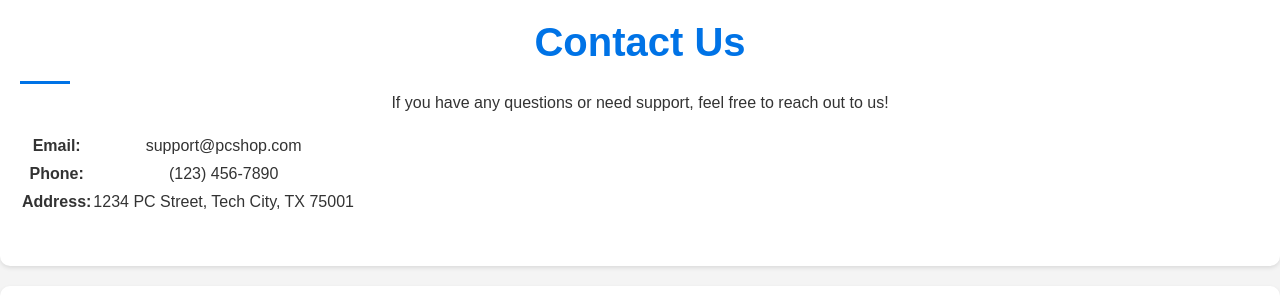
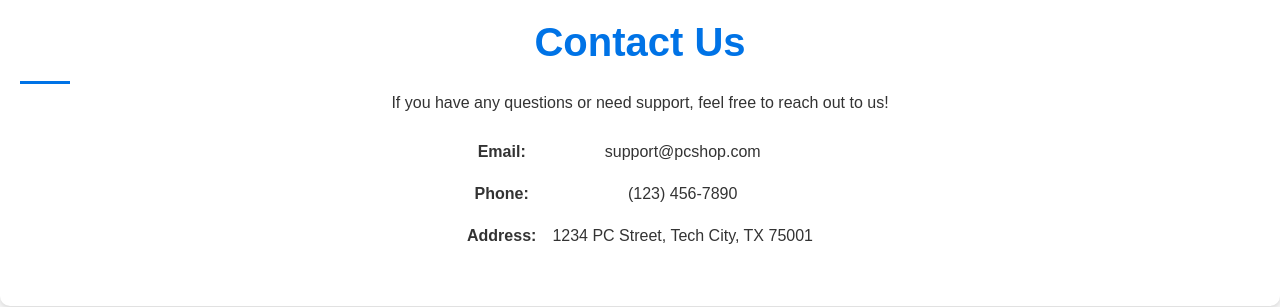
Before and after one commit to ShreyashDhekane/ipprac2, a plain HTML site: page index.html in a window 1280 px wide. Shown: the part 1840-2147 px from the top of the page. Drawn offline with Linux system fonts and the light colour scheme.

Commit message:
Update styles.css

```diff
--- a/styles.css
+++ b/styles.css
@@ -279,3 +279,15 @@ footer .contact-info p {
       flex-direction: column;
   }
 }
+.table-container {
+    text-align: center; /* Centers the table within the container */
+}
+
+table {
+    margin: 0 auto; /* Centers the table itself within the container */
+    border-collapse: collapse; /* Optional: for better table border styling */
+}
+
+td {
+    padding: 8px; /* Optional: adds space within table cells */
+}
```
